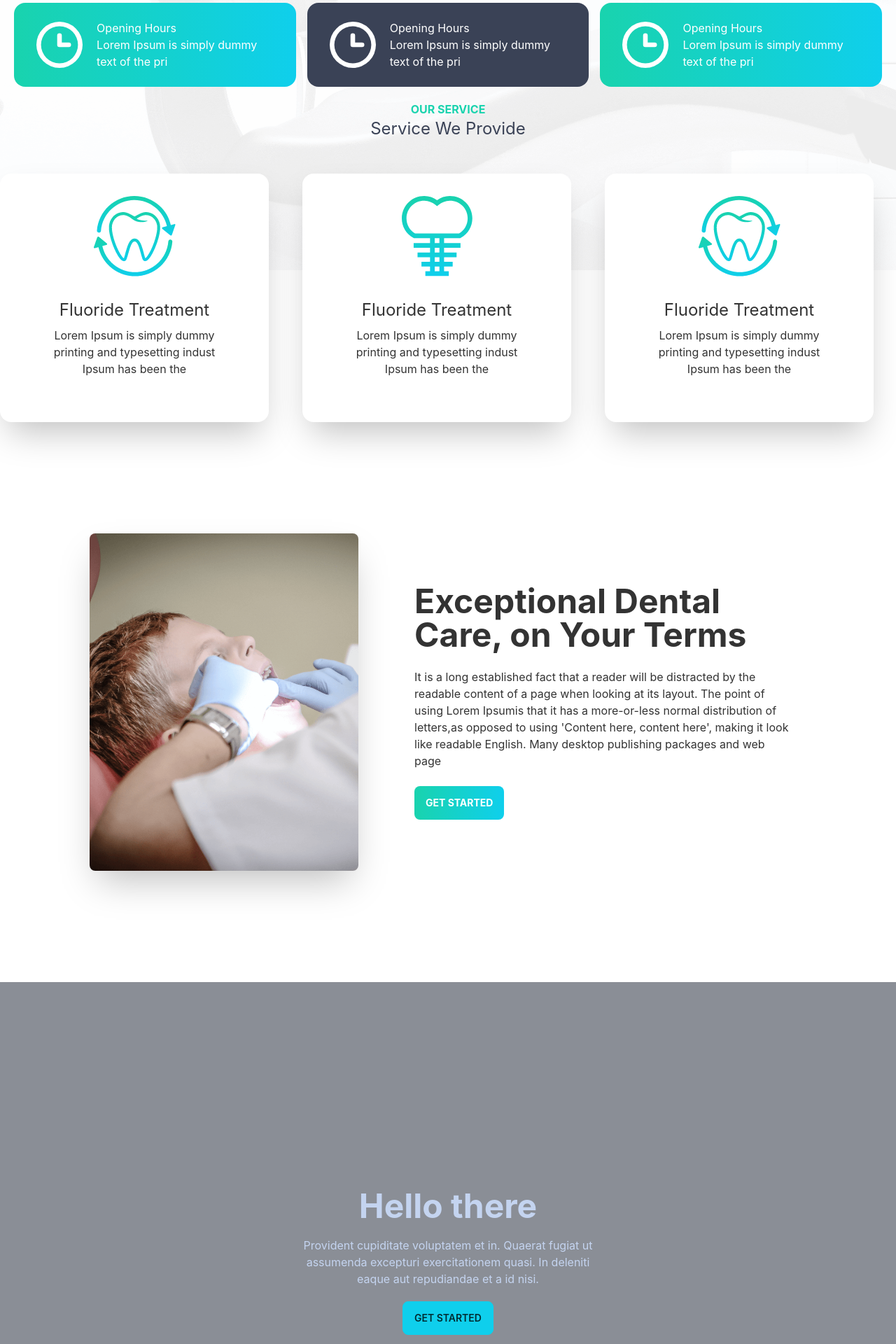
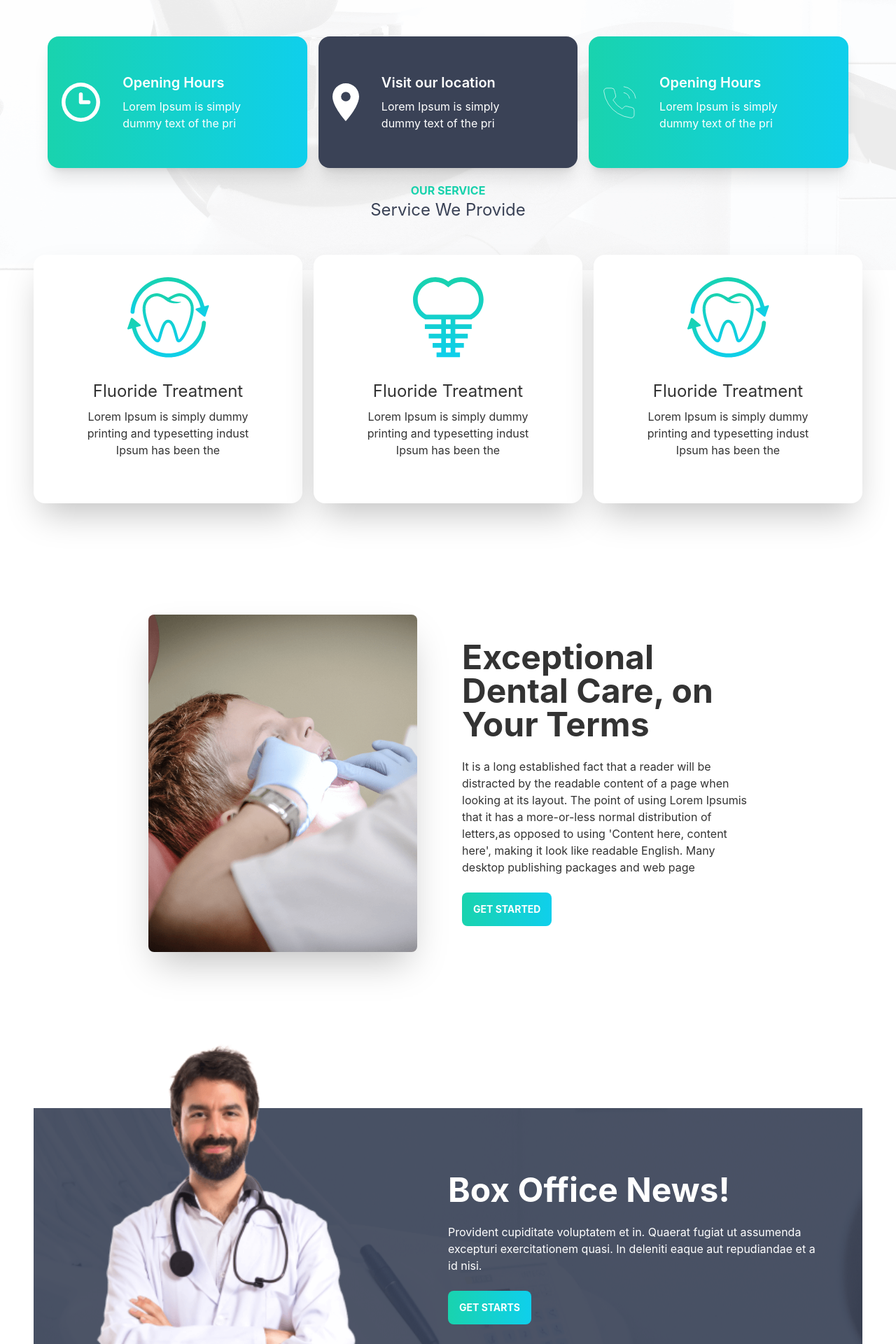
Before and after one commit to ssmdbayzid/doctor-portal, a React (Create React App) app: page / in a window 1280 px wide. Shown: the part 880-2800 px from the top of the page at 70% size. Built offline with nearby package versions, Linux system fonts and the light colour scheme.

Commit message:
home page develeing

```diff
--- /dev/null
+++ b/src/component/Button.js
@@ -0,0 +1,7 @@
+import React from 'react';
+
+const Button = ({children}) => {
+    return (<button class="btn border-0 text-white font-bold bg-gradient-to-r from-secondary to-primary">{children}</button>);
+};
+
+export default Button;
--- a/src/component/Home/Additional2.js
+++ /dev/null
@@ -1,19 +0,0 @@
-import React from 'react';
-import bg from '../../assets/images/appointment.png'
-
-const Additional2 = () => {
-    return (
-        <div className="hero min-h-screen" style={{backgroundIimage: `url${bg}`}}>
-            <div className="hero-overlay bg-opacity-60"></div>
-            <div className="hero-content text-center text-neutral-content">
-                <div className="max-w-md">
-                    <h1 className="mb-5 text-5xl font-bold">Hello there</h1>
-                    <p className="mb-5">Provident cupiditate voluptatem et in. Quaerat fugiat ut assumenda excepturi exercitationem quasi. In deleniti eaque aut repudiandae et a id nisi.</p>
-                    <button className="btn btn-primary">Get Started</button>
-                </div>
-            </div>
-        </div>
-    );
-};
-
-export default Additional2;
--- /dev/null
+++ b/src/component/Home/Appointment.js
@@ -0,0 +1,28 @@
+import React from 'react';
+import appointment from '../../assets/images/appointment.png'
+import doctor from '../../assets/images/doctor-small.png'
+import Button from '../Button';
+
+const Appointment = () => {
+    return (
+        <section
+            style={{
+                background: `url(${appointment})`,
+                height: ''
+            }}
+            className='flex mt-16  items-center justify-center'
+        >
+                <div className='flex-1 hidden lg:block w-1/2'>
+                    <img className='mt-[-100px] rounded' src={doctor}/>
+                </div>
+                <div className='flex-1 p-16 w-1/2 text-white'>
+                    <h1 class="text-5xl font-bold">Box Office News!</h1>
+                    <p class="py-6">Provident cupiditate voluptatem et in. Quaerat fugiat ut assumenda excepturi exercitationem quasi. In deleniti eaque aut repudiandae et a id nisi.</p>
+                    <Button>Get Starts</Button>
+                </div>
+
+        </section>
+    );
+};
+
+export default Appointment;
--- a/src/component/Home/Banner.js
+++ b/src/component/Home/Banner.js
@@ -1,15 +1,17 @@
 import React from 'react';
 import chair from '../../assets/images/chair.png'
+import Button from '../Button';
 
 const Banner = () => {
+
     return (
         <div class="hero min-h-screen">
             <div class="hero-content flex-col lg:flex-row-reverse">
-                <img src={chair} class="max-w-sm rounded-lg shadow-2xl" />
+                <img src={chair} class="max-w-sm lg:max-w-lg rounded-lg shadow-2xl" />
                 <div className='w-1/2 akign-left'>
                     <h1 class="text-5xl font-bold">Box Office News!</h1>
                     <p class="py-6">Provident cupiditate voluptatem et in. Quaerat fugiat ut assumenda excepturi exercitationem quasi. In deleniti eaque aut repudiandae et a id nisi.</p>
-                    <button class="btn border-0 text-white font-bold bg-gradient-to-r from-secondary to-primary">Get Started</button>
+                    <Button>GET STARTED</Button>
                 </div>
             </div>
         </div>
--- a/src/component/Home/Additional.js
+++ b/src/component/Home/Exceptional.js
@@ -1,19 +1,20 @@
 import React from 'react';
-import img from '../../assets/images/treatment.png'
+import Button from '../Button';
+import treatment from '../../assets/images/treatment.png'
 
-const Additional = () => {
+const Exceptional = () => {
     return (
-        <div class="hero min-h-screen">
-            <div class="hero-content flex-col lg:flex-row">
-                <img src={img} class="max-w-sm w-1/2 rounded-lg shadow-2xl" />
-                <div className='w-1/2 p-6 pl-16'>
+        <div class="hero  min-h-screen">
+            <div class="hero-content w-3/4 flex-col lg:flex-row">
+                <img src={treatment} class="max-w-sm rounded-lg shadow-2xl" />
+                <div class="pl-12">
                     <h1 class="text-5xl font-bold">Exceptional Dental Care, on Your Terms</h1>
                     <p class="py-6">It is a long established fact that a reader will be distracted by the readable content of a page when looking at its layout. The point of using Lorem Ipsumis that it has a more-or-less normal distribution of letters,as opposed to using 'Content here, content here', making it look like readable English. Many desktop publishing packages and web page</p>
-                    <button class="btn border-0 text-white font-bold bg-gradient-to-r from-secondary to-primary">Get Started</button>
+                    <Button>GET STARTED</Button>
                 </div>
             </div>
         </div>
     );
 };
 
-export default Additional;
+export default Exceptional;
--- a/src/component/Home/Home.js
+++ b/src/component/Home/Home.js
@@ -1,19 +1,22 @@
 import React from 'react';
-import Additional from './Additional';
-import Additional2 from './Additional2';
+import Appointment from './Appointment';
+
 import Banner from './Banner';
+import Exceptional from './Exceptional';
 import './Home.css'
 import Info from './Info';
+import Review from './Review';
 import Service from './Service';
 
 const Home = () => {
     return (
-        <div className='home'>
+        <div className='home p-12'>
             <Banner></Banner>
             <Info></Info>
             <Service></Service>
-            <Additional></Additional>
-            <Additional2></Additional2>
+            <Exceptional></Exceptional>
+            <Appointment></Appointment>
+            <Review></Review>
         </div>
     );
 };
--- a/src/component/Home/Info.js
+++ b/src/component/Home/Info.js
@@ -1,35 +1,36 @@
 import React from 'react';
 import clock from '../../assets/icons/clock.svg'
+import phone from '../../assets/icons/phone.svg'
+import marker from '../../assets/icons/marker.svg'
+import SingleInfo from './SingleInfo';
 const Info = () => {
+
+    // const infos = [
+    //     {
+    //         _id: 1,
+    //         tittle: 'Opening Hours',
+    //         details: 'Lorem Ipsum is simply dummy text of the pri',
+    //         img: clock
+    //     },
+    //     {
+    //         _id: 2,
+    //         tittle: 'Visit our location',
+    //         details: 'Lorem Ipsum is simply dummy text of the pri',
+    //         img: phone
+    //     },
+    //     {
+    //         _id: 3,
+    //         tittle: 'Contact us now',
+    //         details: 'Lorem Ipsum is simply dummy text of the pri',
+    //         img: marker
+    //     }
+
+    // ]
     return (
-        <div className='grid mx-auto p-5 gap-4 md:grid-cols-1 lg:grid-cols-3'>
-            <div className='lg:flex md:items-center justify-center md:mx-auto rounded-2xl lg:align-center text-white mx-auto px-8 py-6 bg-gradient-to-r from-secondary to-primary'>
-                <div>
-                    <img src={clock} alt="clock" />
-                </div>
-                <div className='ml-5'>
-                    <h1>Opening Hours</h1>
-                    <p>Lorem Ipsum is simply dummy text of the pri</p>
-                </div>
-            </div>
-            <div className='lg:flex md:items-center justify-center md:mx-auto rounded-2xl lg:align-center text-white mx-auto px-8 py-6 bg-accent'>
-                <div>
-                    <img src={clock} alt="clock" />
-                </div>
-                <div className='ml-5 '>
-                    <h1>Opening Hours</h1>
-                    <p>Lorem Ipsum is simply dummy text of the pri</p>
-                </div>
-            </div>
-            <div className='lg:flex md:items-center justify-center md:mx-auto rounded-2xl lg:align-center text-white mx-auto px-8 py-6 bg-gradient-to-r from-secondary to-primary'>
-                <div>
-                    <img  src={clock} alt="clock" />
-                </div>
-                <div className='ml-5'>
-                    <h1>Opening Hours</h1>
-                    <p>Lorem Ipsum is simply dummy text of the pri</p>
-                </div>
-            </div>
+        <div className='grid mx-auto p-5 gap-4 grid-cols-1 md:grid-cols-2 lg:grid-cols-3'>
+            <SingleInfo bg='bg-gradient-to-r from-secondary to-primary' tittle={'Opening Hours'} details={'Lorem Ipsum is simply dummy text of the pri'} img={clock}></SingleInfo>
+            <SingleInfo bg='bg-accent' tittle={'Visit our location'} details={'Lorem Ipsum is simply dummy text of the pri'} img={marker}></SingleInfo>
+            <SingleInfo bg='bg-gradient-to-r from-secondary to-primary' tittle={'Opening Hours'} details={'Lorem Ipsum is simply dummy text of the pri'} img={phone}></SingleInfo>
         </div>
     );
 };
--- /dev/null
+++ b/src/component/Home/Review.js
@@ -0,0 +1,56 @@
+import React from 'react';
+import quote from '../../assets/icons/quote.svg'
+import people1 from '../../assets/images/people1.png'
+import people2 from '../../assets/images/people2.png'
+import people3 from '../../assets/images/people3.png'
+import SigleReview from './SigleReview';
+
+const Review = () => {
+    const users = [
+        {
+            _id: 1,
+            name: 'Winson Herry',
+            country: 'Pakistan',
+            comment: 'It is a long established fact that by the readable content of a lot layout. The point of using Lorem a more-or-less normal distribu to using Content here, content',
+            img : people1
+        },
+        {
+            _id: 2,
+            name: 'Laila',
+            country: 'Bangladesh',
+            comment: 'It is a long established fact that by the readable content of a lot layout. The point of using Lorem a more-or-less normal distribu to using Content here, content',
+            img : people2
+        },
+        {
+            _id: 3,
+            name: 'Molla Omar',
+            country: 'Afganisthan',
+            comment: 'It is a long established fact that by the readable content of a lot layout. The point of using Lorem a more-or-less normal distribu to using Content here, content',
+            img : people3
+        },
+    ]
+    return (
+        <div>
+            <div className='flex justify-between'>
+                <div>
+                    <p className='text-primary font-bold'>Testimonial</p>
+                    <h1 className='text-2xl'>What Our Patients Says</h1>
+                </div>
+                <img className='lg:w-48  w-24' src={quote} alt="quote"/>
+            </div>
+            <div className="grid grid-cols-1 md:grid-cols-2 lg:grid-cols-3 gap-8">
+            {
+                users.map(user=>
+                <SigleReview
+                    key={user._id}
+                    user={user}
+
+                    ></SigleReview>
+            )}
+            </div>
+
+        </div>
+    );
+};
+
+export default Review;
--- /dev/null
+++ b/src/component/Home/SigleReview.js
@@ -0,0 +1,23 @@
+import React from 'react';
+
+const SigleReview = ({ user }) => {
+    const { name, country, comment, img } = user
+    return (
+        <div class="card mt-12 shadow-2xl">
+            <div class="card-body">
+                <p>{comment}</p>
+                <div class="card-actions flex items-center align-center justify-center">
+                    <div>
+                        <img src={img} alt="user" />
+                    </div>
+                    <div>
+                        <h2 class="card-title">{name}</h2>
+                        <p>{country}</p>
+                    </div>
+                </div>
+            </div>
+        </div>
+    )
+};
+
+export default SigleReview;
--- /dev/null
+++ b/src/component/Home/SingleInfo.js
@@ -0,0 +1,17 @@
+import React from 'react';
+
+const SingleInfo = ({tittle, details, img, bg}) => {
+
+    return (
+
+            <div class={` p-5 card text-white lg:card-side shadow-xl ${bg}`}>
+                <figure><img src={img} alt="Album" /></figure>
+                <div class="card-body">
+                    <h2 class="card-title">{tittle}</h2>
+                    <p>{details}</p>
+                </div>
+            </div>
+    );
+};
+
+export default SingleInfo;
```
Also changed, not shown: src/component/Home/Footer.js (added).
